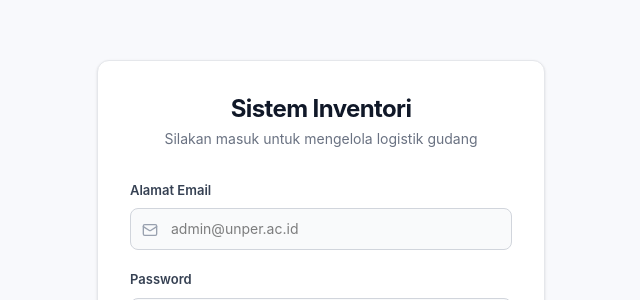
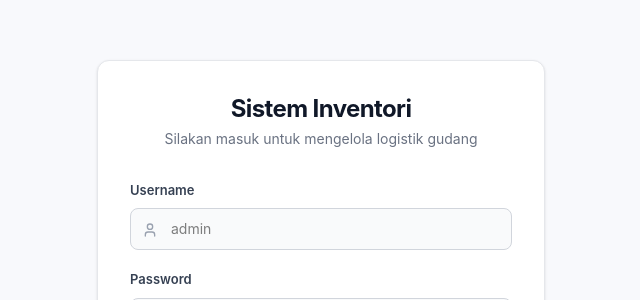
Before and after one commit to MuhamadFaridaturRidwan/SIMBAR-FrontEnd, a React (Vite) app: page /login in a window 1280 px wide. Shown: the part 154-454 px from the top of the page, without its empty margins (319-959 px from the left). Built offline with nearby package versions, Linux system fonts and the light colour scheme.

Commit message:
feat: update Login component to use username instead of email for authentication

```diff
--- a/src/components/Login.jsx
+++ b/src/components/Login.jsx
@@ -1,12 +1,12 @@
 // Login.jsx
 import React, { useState } from "react";
 import { useNavigate } from "react-router-dom";
-import { Lock, Mail, Loader2 } from "lucide-react";
+import { Lock, User, Loader2 } from "lucide-react";
 import axios from "axios";
 
 export default function Login() {
   const navigate = useNavigate();
-  const [email, setEmail] = useState("");
+  const [username, setUsername] = useState("");
   const [password, setPassword] = useState("");
   const [errorMsg, setErrorMsg] = useState("");
   const [loading, setLoading] = useState(false);
@@ -19,7 +19,7 @@ export default function Login() {
     try {
       // Sesuaikan port 8000 di bawah dengan port Back-End temen lu (misal: 8000, 3000, atau 5000)
       const response = await axios.post("http://localhost:8000/api/v1/login", {
-        email: email,
+        username: username,
         password: password,
       });
 
@@ -34,7 +34,7 @@ export default function Login() {
     } catch (error) {
       if (error.response) {
         // Eror balasan dari server BE (Username/Password salah)
-        setErrorMsg(error.response.data.message || "Email atau password salah!");
+        setErrorMsg(error.response.data.message || "Username atau password salah!");
       } else {
         // Eror koneksi jaringan (Server BE belum dinyalain)
         setErrorMsg("Gagal terhubung ke server Back-End. Pastikan BE menyala!");
@@ -60,15 +60,15 @@ export default function Login() {
 
         <form onSubmit={handleLogin} className="space-y-5">
           <div>
-            <label className="block text-[13px] font-semibold text-gray-700 mb-2">Alamat Email</label>
+            <label className="block text-[13px] font-semibold text-gray-700 mb-2">Username</label>
             <div className="relative">
-              <Mail className="absolute left-3 top-3.5 text-gray-400 w-4 h-4" />
+              <User className="absolute left-3 top-3.5 text-gray-400 w-4 h-4" />
               <input
-                type="email"
+                type="text"
                 required
-                value={email}
-                onChange={(e) => setEmail(e.target.value)}
-                placeholder="admin@unper.ac.id"
+                value={username}
+                onChange={(e) => setUsername(e.target.value)}
+                placeholder="admin"
                 className="w-full pl-10 pr-4 py-2.5 bg-gray-50 border border-gray-300 rounded-lg text-sm outline-none focus:ring-2 focus:ring-blue-100 focus:border-blue-500 transition"
               />
             </div>
```
